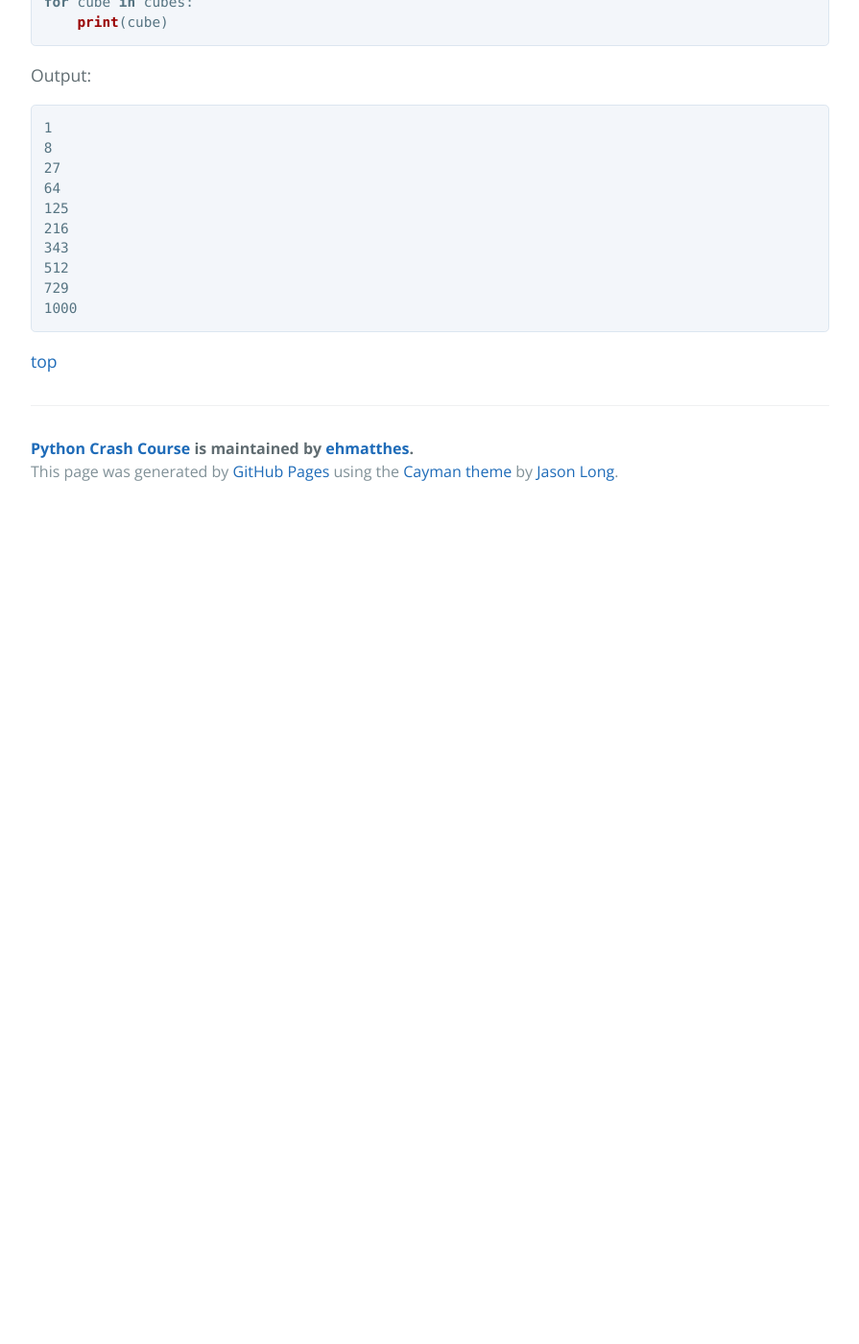
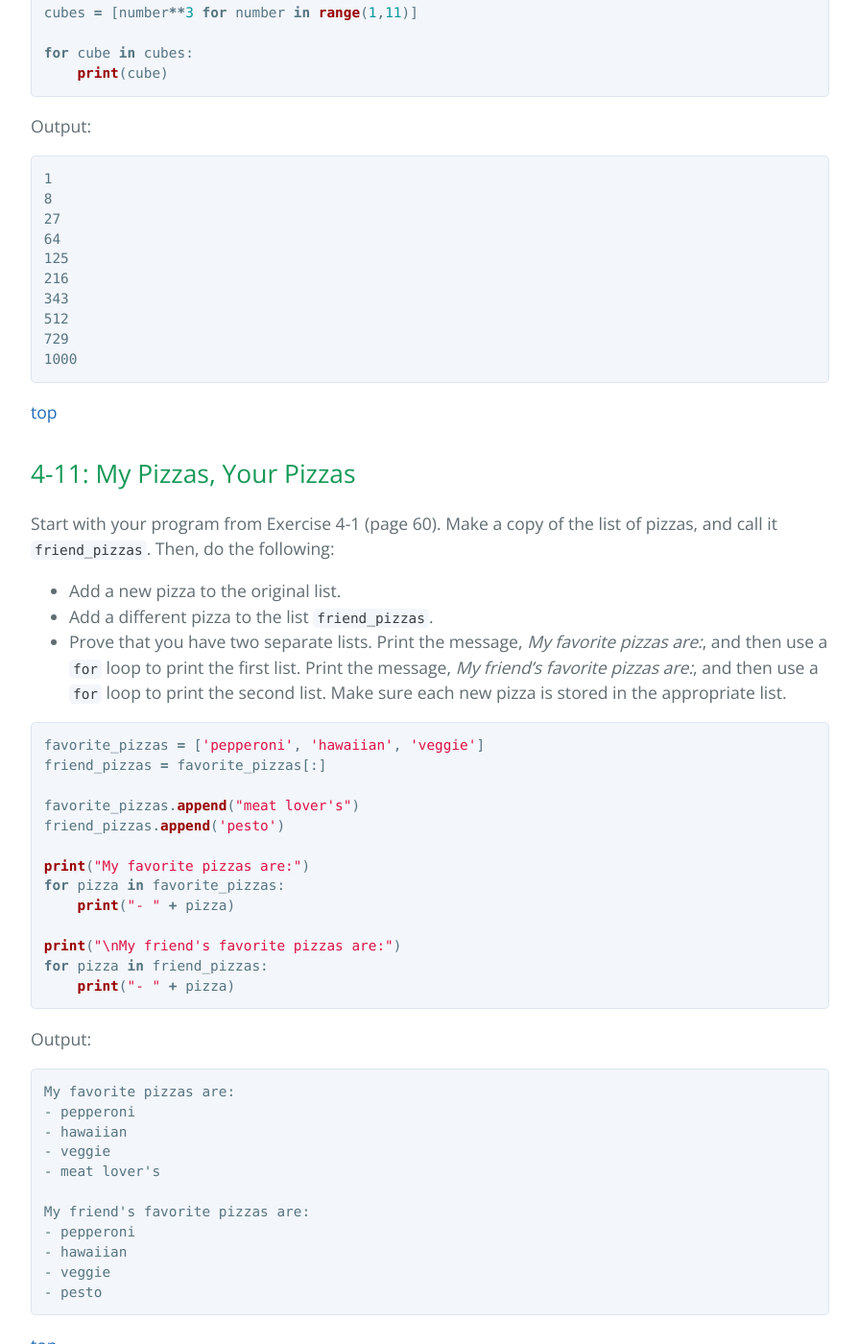
Before and after one commit to ehmatthes/pcc, a Jekyll site: the page built from solutions/chapter_4.md, in a window 1280 px wide and 1400 px high, scrolled down 4232 px. Shown: the whole window at 96% size, without its empty margins (192-1087 px from the left). Built offline with Jekyll 4.4.1, drawn with Linux system fonts in a browser that asks for light colours; before the commit the page ends 4767 px from its top, so only the background shows below that; some of the changed text lies outside the part shown.

Commit message:
Finished chapter 4 exercises.

````diff
--- a/solutions/chapter_4.md
+++ b/solutions/chapter_4.md
@@ -9,6 +9,8 @@
 - [4-7: Threes](#threes)
 - [4-8: Cubes](#cubes)
 - [4-9: Cube Comprehension](#cube-comprehension)
+- [4-11: My Pizzas, Your Pizzas](#my-pizzas-your-pizzas)
+- [4-13: Buffet](#buffet)
 
 Back to [solutions](README.html).
 
@@ -204,3 +206,97 @@
 ```
 
 [top](#)
+
+4-11: My Pizzas, Your Pizzas
+---
+
+Start with your program from Exercise 4-1 (page 60). Make a copy of the list of pizzas, and call it `friend_pizzas`. Then, do the following:
+
+- Add a new pizza to the original list.
+- Add a different pizza to the list `friend_pizzas`.
+- Prove that you have two separate lists. Print the message, *My favorite pizzas are:*, and then use a `for` loop to print the first list. Print the message, *My friend's favorite pizzas are:*, and then use a `for` loop to print the second list. Make sure each new pizza is stored in the appropriate list.
+
+```python
+favorite_pizzas = ['pepperoni', 'hawaiian', 'veggie']
+friend_pizzas = favorite_pizzas[:]
+
+favorite_pizzas.append("meat lover's")
+friend_pizzas.append('pesto')
+
+print("My favorite pizzas are:")
+for pizza in favorite_pizzas:
+    print("- " + pizza)
+
+print("\nMy friend's favorite pizzas are:")
+for pizza in friend_pizzas:
+    print("- " + pizza)
+```
+
+Output:
+
+```
+My favorite pizzas are:
+- pepperoni
+- hawaiian
+- veggie
+- meat lover's
+
+My friend's favorite pizzas are:
+- pepperoni
+- hawaiian
+- veggie
+- pesto
+```
+
+[top](#)
+
+4-13: Buffet
+---
+
+A buffet-style restaurant offers only five basic foods. Think of five simple foods, and store them in a tuple.
+
+- Use a `for` loop to print each food the restaurant offers.
+- Try to modify one of the items, and make sure that Python rejects the change.
+- The restaurant changes its menu, replacing two of the items with different foods. Add a block of code that rewrites the tuple, and then use a `for` loop to print each of the items on the revised menu.
+
+```python
+menu_items = (
+    'rockfish sandwich', 'halibut nuggets', 'smoked salmon chowder',
+    'salmon burger', 'crab cakes',
+    )
+
+print("You can choose from the following menu items:")
+for item in menu_items:
+    print("- " + item)
+
+menu_items = (
+    'rockfish sandwich', 'halibut nuggets', 'smoked salmon chowder',
+    'black cod tips', 'king crab legs',
+    )
+
+print("\nOur menu has been updated.")
+print("You can now choose from the following items:")
+for item in menu_items:
+    print("- " + item)
+```
+
+Output:
+
+```
+You can choose from the following menu items:
+- rockfish sandwich
+- halibut nuggets
+- smoked salmon chowder
+- salmon burger
+- crab cakes
+
+Our menu has been updated.
+You can now choose from the following items:
+- rockfish sandwich
+- halibut nuggets
+- smoked salmon chowder
+- black cod tips
+- king crab legs
+```
+
+[top](#)
````
